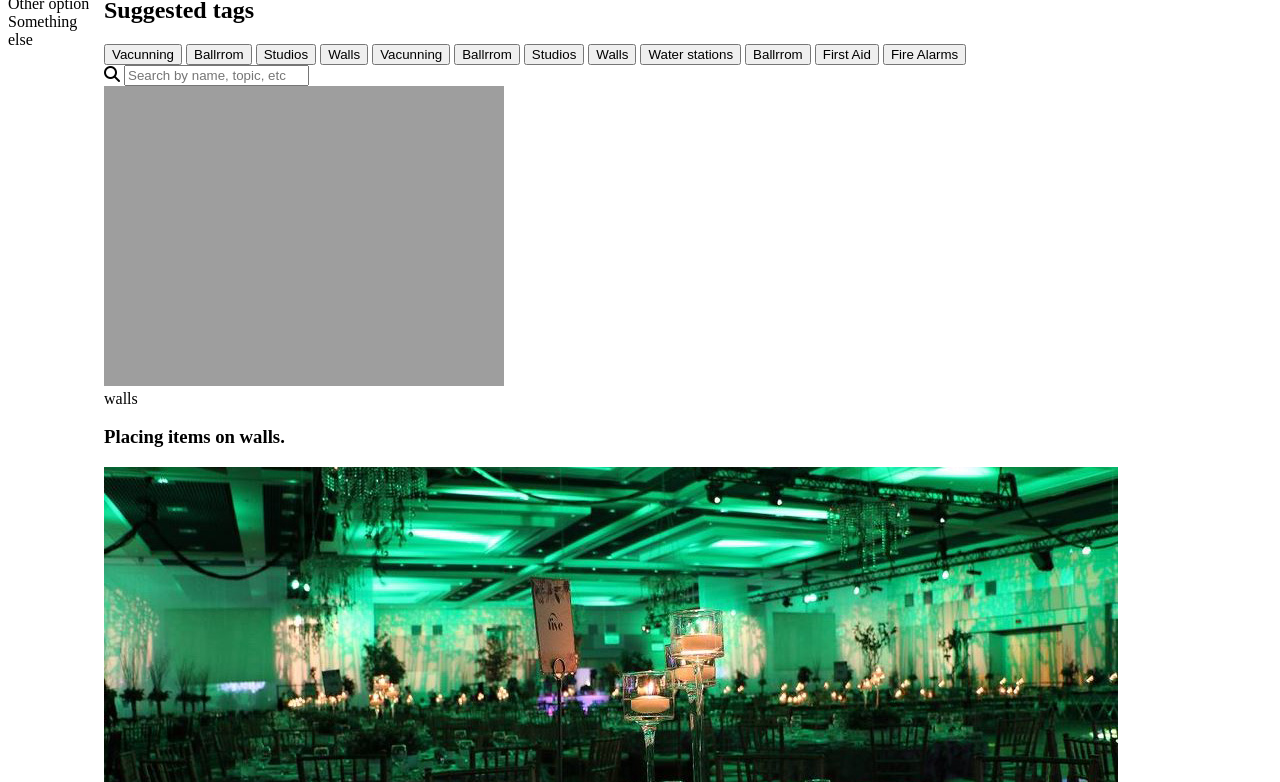
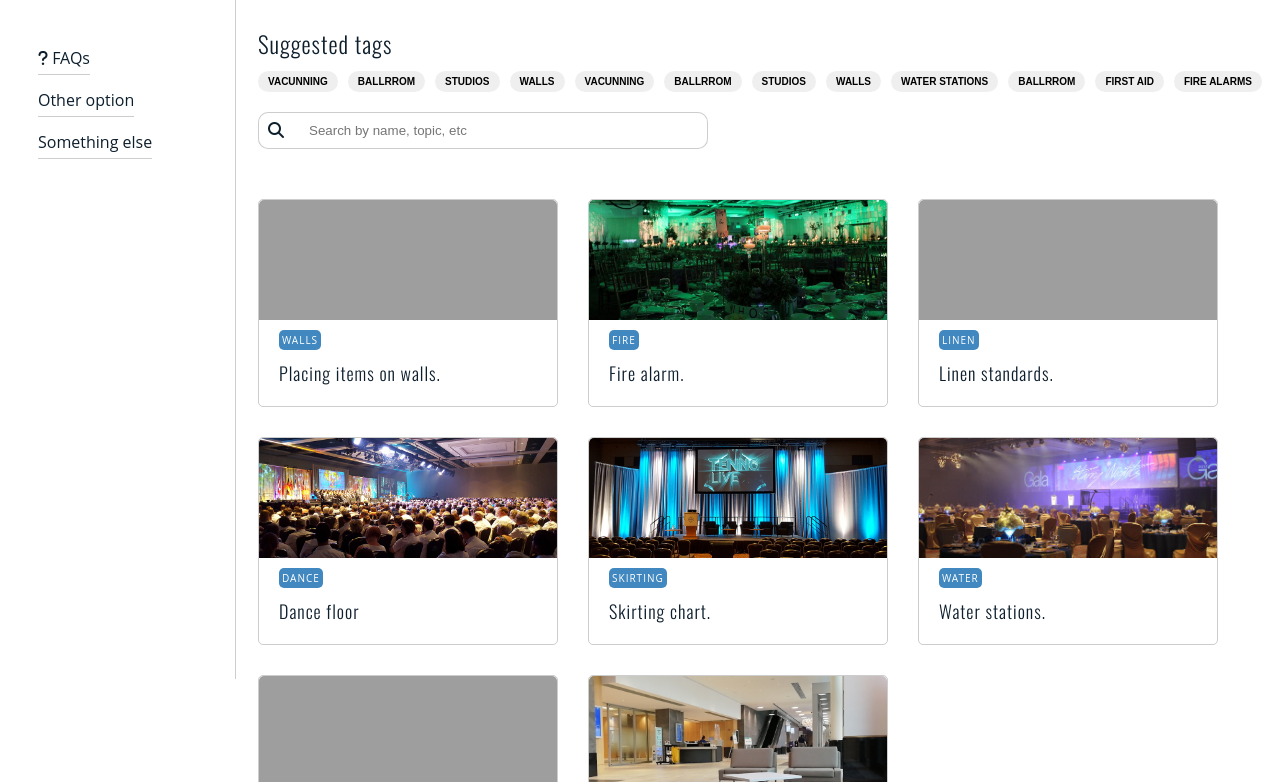
Before and after one commit to luisgcode/rbc-place-london-hub, a plain HTML site: page index.html in a window 1280 px wide. Shown: the part 129-911 px from the top of the page. Drawn offline with nearby package versions, Linux system fonts and the light colour scheme; the site is published under a folder, as on GitHub Pages, so addresses that start at the root find nothing; files whose address does not match are found by name.

Commit message:
fixing the bug

```diff
--- a/styles/main.css
+++ b/styles/main.css
@@ -1,16 +1,16 @@
-@import url(/styles/typography.css);
-@import url(/styles/utilities.css);
-@import url(/styles/variables.css);
+@import url(base/typography.css);
+@import url(base/utilities.css);
+@import url(base/variables.css);
 
-@import url(/styles/components/buttons.css);
-@import url(/styles/components/cards.css);
-@import url(/styles/components/content.css);
-@import url(/styles/components/footer.css);
-@import url(/styles/components/header.css);
-@import url(/styles/components/menu.css);
-@import url(/styles/components/searchBar.css);
-@import url(/styles/components/sidebar.css);
-@import url(/styles/components/tags.css);
+@import url(components/buttons.css);
+@import url(components/cards.css);
+@import url(components/content.css);
+@import url(components/footer.css);
+@import url(components/header.css);
+@import url(components/menu.css);
+@import url(components/searchBar.css);
+@import url(components/sidebar.css);
+@import url(components/tags.css);
 
 /* Reset values */
 * {
```
Also changed, not shown: styles/base/typography.css (renamed from styles/typography.css), styles/base/utilities.css (renamed from styles/utilities.css), styles/base/variables.css (renamed from styles/variables.css).
